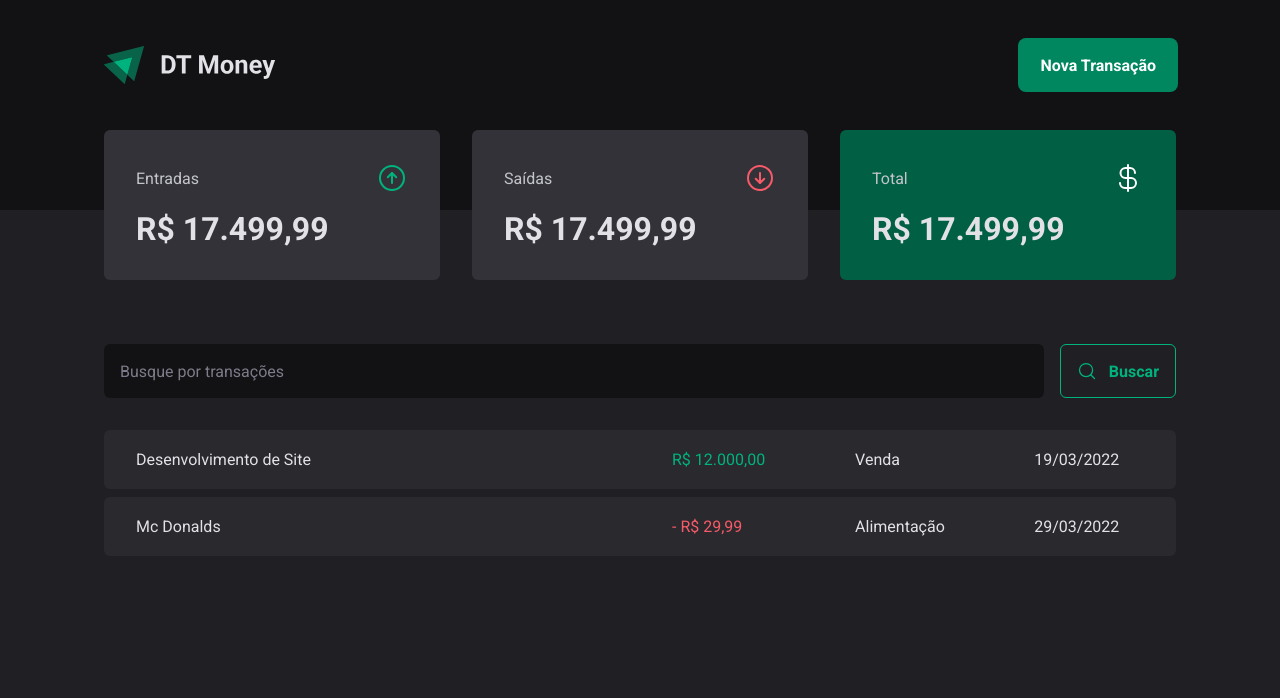
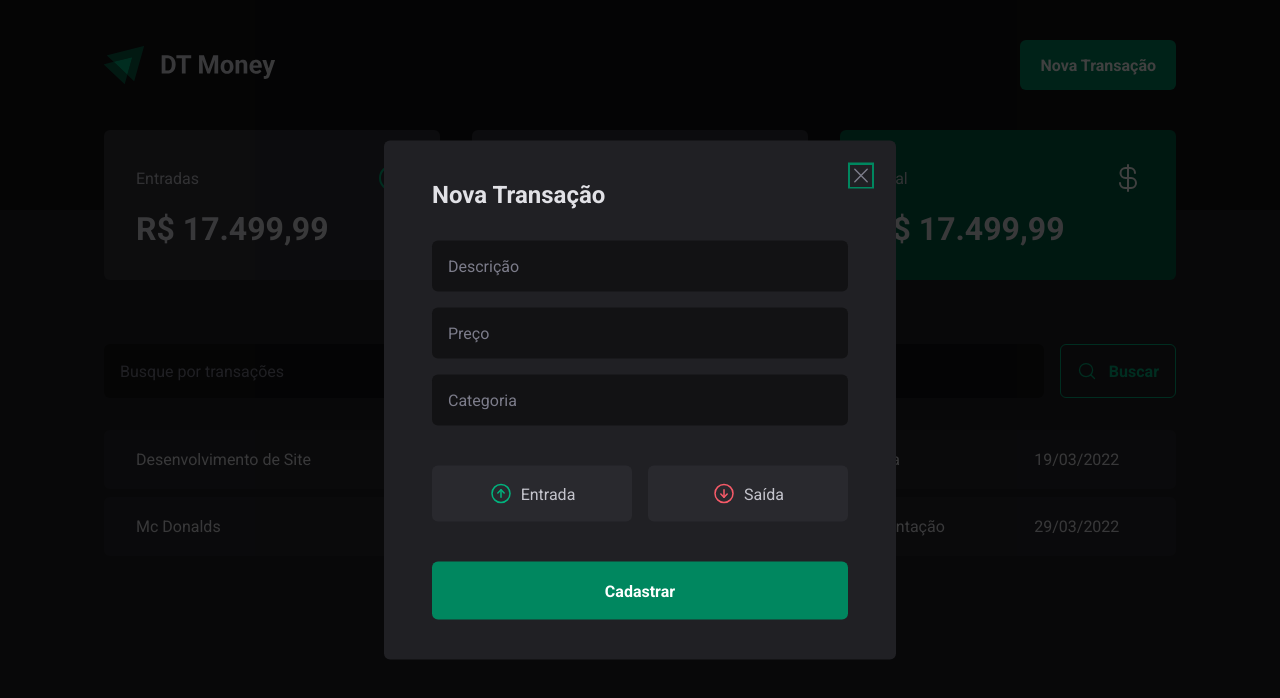
Before and after one commit to hmartiins/DT-Money, a React (Vite) app: page / in a window 1280 px wide. Both pictures are taken after a click on the button "Nova Transação". Shown: the top 698 px of the page. Built offline with nearby package versions, Linux system fonts and the light colour scheme.

Commit message:
creating transaction modal component

```diff
--- a/package.json
+++ b/package.json
@@ -9,6 +9,8 @@
     "preview": "vite preview"
   },
   "dependencies": {
+    "@radix-ui/react-dialog": "^1.0.2",
+    "@radix-ui/react-radio-group": "^1.1.0",
     "@types/styled-components": "^5.1.26",
     "phosphor-react": "^1.4.1",
     "react": "^18.2.0",
--- a/src/components/Header/index.tsx
+++ b/src/components/Header/index.tsx
@@ -1,6 +1,9 @@
+import * as Dialog from "@radix-ui/react-dialog";
+
 import { HeaderContainer, HeaderContent, NewTransactionButton } from "./styles";
 
 import logoImg from "../../assets/logo.svg";
+import { NewTransactionModal } from "../NewTransactionModal";
 
 export function Header() {
   return (
@@ -8,7 +11,13 @@
       <HeaderContent>
         <img src={logoImg} alt="" />
 
-        <NewTransactionButton>Nova Transação</NewTransactionButton>
+        <Dialog.Root>
+          <Dialog.Trigger asChild>
+            <NewTransactionButton>Nova Transação</NewTransactionButton>
+          </Dialog.Trigger>
+
+          <NewTransactionModal />
+        </Dialog.Root>
       </HeaderContent>
     </HeaderContainer>
   );
--- /dev/null
+++ b/src/components/NewTransactionModal/index.tsx
@@ -0,0 +1,46 @@
+import * as Dialog from "@radix-ui/react-dialog";
+import { ArrowCircleDown, ArrowCircleUp, X } from "phosphor-react";
+
+import {
+  Overlay,
+  Content,
+  CloseButton,
+  TransactionType,
+  TransactionTypeButton,
+} from "./styles";
+
+export function NewTransactionModal() {
+  return (
+    <Dialog.Portal>
+      <Overlay />
+
+      <Content>
+        <Dialog.Title>Nova Transação</Dialog.Title>
+
+        <CloseButton>
+          <X size={22} />
+        </CloseButton>
+
+        <form action="">
+          <input type="text" placeholder="Descrição" required />
+          <input type="number" placeholder="Preço" required />
+          <input type="text" placeholder="Categoria" required />
+
+          <TransactionType>
+            <TransactionTypeButton value="income" variant="income">
+              <ArrowCircleUp size={24} />
+              Entrada
+            </TransactionTypeButton>
+
+            <TransactionTypeButton value="outcome" variant="outcome">
+              <ArrowCircleDown size={24} />
+              Saída
+            </TransactionTypeButton>
+          </TransactionType>
+
+          <button type="submit">Cadastrar</button>
+        </form>
+      </Content>
+    </Dialog.Portal>
+  );
+}
--- /dev/null
+++ b/src/components/NewTransactionModal/styles.ts
@@ -0,0 +1,125 @@
+import * as Dialog from "@radix-ui/react-dialog";
+import * as RadioGroup from "@radix-ui/react-radio-group";
+
+import styled from "styled-components";
+
+export const Overlay = styled(Dialog.Overlay)`
+  position: fixed;
+  width: 100vw;
+  height: 100vh;
+  inset: 0;
+  background: rgba(0, 0, 0, 0.75);
+`;
+
+export const Content = styled(Dialog.Content)`
+  min-width: 32rem;
+  border-radius: 6px;
+  padding: 2.5rem 3rem;
+  background: ${(props) => props.theme["gray-800"]};
+
+  position: fixed;
+  top: 50%;
+  left: 50%;
+  transform: translate(-50%, -50%);
+
+  form {
+    margin-top: 2rem;
+
+    display: flex;
+    flex-direction: column;
+    gap: 1rem;
+
+    input {
+      border-radius: 6px;
+      border: 0;
+      background: ${(props) => props.theme["gray-900"]};
+      color: ${(props) => props.theme["gray-300"]};
+
+      padding: 1rem;
+
+      &::placeholder {
+        color: ${(props) => props.theme["gray-500"]};
+      }
+    }
+
+    button[type="submit"] {
+      height: 58px;
+      border: 0;
+      background: ${(props) => props.theme["green-500"]};
+      color: ${(props) => props.theme["white"]};
+      font-weight: bold;
+      padding: 0 1.25rem;
+      border-radius: 6px;
+      margin-top: 1.5rem;
+      cursor: pointer;
+      transition: background-color 0.2s;
+
+      &:hover {
+        background: ${(props) => props.theme["green-700"]};
+      }
+    }
+  }
+`;
+
+export const CloseButton = styled(Dialog.Close)`
+  position: absolute;
+  background: transparent;
+  border: 0;
+  top: 1.5rem;
+  right: 1.5rem;
+  line-height: 0;
+  cursor: pointer;
+  color: ${(props) => props.theme["gray-500"]};
+`;
+
+export const TransactionType = styled(RadioGroup.Root)`
+  display: grid;
+  grid-template-columns: repeat(2, 1fr);
+  gap: 1rem;
+  margin-top: 1.5rem;
+`;
+
+interface TransactionTypeButtonProps {
+  variant: "income" | "outcome";
+}
+
+export const TransactionTypeButton = styled(
+  RadioGroup.Item
+)<TransactionTypeButtonProps>`
+  background-color: ${(props) => props.theme["gray-700"]};
+  padding: 1rem;
+
+  display: flex;
+  align-items: center;
+  justify-content: center;
+  gap: 0.5rem;
+  border-radius: 6px;
+  cursor: pointer;
+
+  border: 0;
+  color: ${(props) => props.theme["gray-300"]};
+
+  svg {
+    color: ${(props) =>
+      props.variant === "income"
+        ? props.theme["green-300"]
+        : props.theme["red-300"]};
+  }
+
+  &[data-state="unchecked"]:hover {
+    transition: background 0.2s;
+    background: ${(props) => props.theme["gray-600"]};
+  }
+
+  &[data-state="checked"] {
+    color: ${(props) => props.theme["white"]};
+    background: ${(props) =>
+      props.variant === "income"
+        ? props.theme["green-500"]
+        : props.theme["red-500"]};
+
+    svg {
+      color: ${(props) => props.theme["white"]};
+    }
+  }
+`;
```
Also changed, not shown: 1 other file (tests, documents, lock files or other folders).
